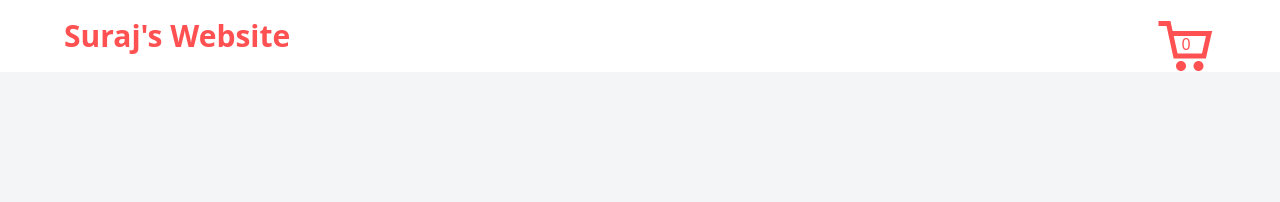
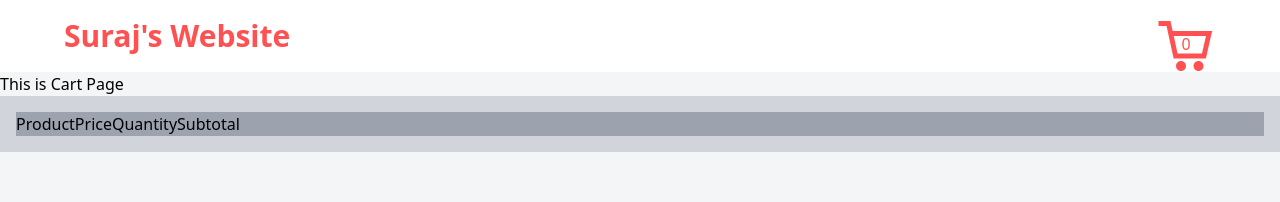
Before and after one commit to Suraj1504/TipTop.com-, a React (Vite) app: page /CartPage in a window 1280 px wide. Before the commit this address had no page. Shown: the top 202 px of the page. Built offline with nearby package versions, Linux system fonts and the light colour scheme.

Commit message:
Cart Page added

```diff
--- a/src/App.jsx
+++ b/src/App.jsx
@@ -5,6 +5,7 @@ import Header from "./Header";
 import Footer from "./Footer";
 import ProductDetail from "./ProductDetail";
 import NotFound from "./NotFound";
+import CartPage from "./CartPage";
 
 function App() {
   const discount = "10% OFF SALE!";
@@ -35,6 +36,7 @@ function App() {
           path="/product/:id/"
           element={<ProductDetail onAddToCart={handleAddTOCart} />}
         ></Route>
+        <Route path="/CartPage" element={<CartPage />}></Route>
         <Route path="*" element={<NotFound />} />
       </Routes>
       <Footer
--- a/src/CartPage.jsx
+++ b/src/CartPage.jsx
@@ -2,6 +2,8 @@ import React from "react";
 
 function CartPage() {
   return (
+    <div className="h-screen">
+      <div>This is Cart Page</div>
       <div className="p-4 bg-gray-300">
         <div className="bg-white">
           <div className="flex bg-gray-400 space-between">
@@ -12,6 +14,7 @@ function CartPage() {
           </div>
         </div>
       </div>
+    </div>
   );
 }
 
--- a/src/ProductDetail.jsx
+++ b/src/ProductDetail.jsx
@@ -47,7 +47,7 @@ function ProductDetail({ onAddToCart }) {
   }
 
   return (
-    <div className="px-12 py-8 bg-gray-200">
+    <div className="w-screen px-12 py-8 bg-gray-200">
       <div className="flex flex-col w-full h-full p-6 bg-white md:p-14">
         <div className="mb-8">
           <Link className="text-4xl md:text-5xl text-primary-dark" to="/">
```
Lines whose indentation alone changed are shown as unchanged.
